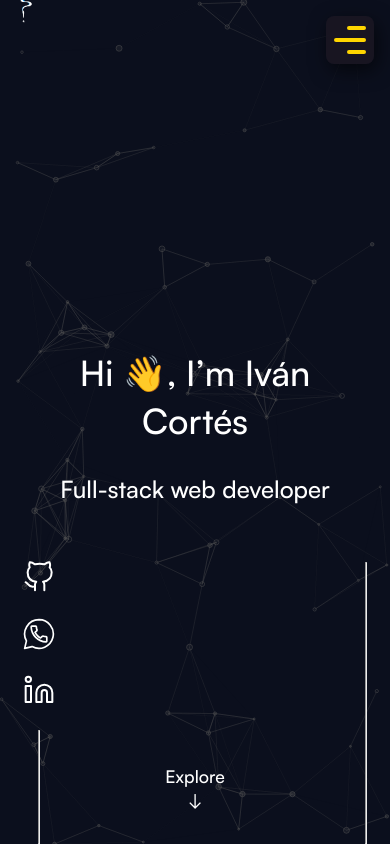
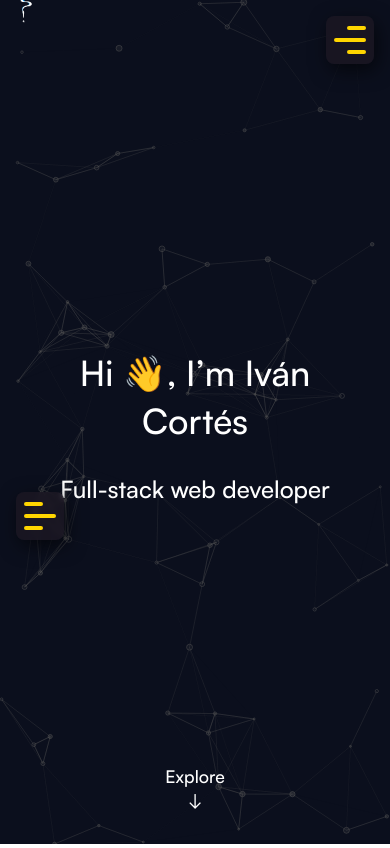
Before and after one commit to icortes99/portfolio, a Gatsby site: page / in a window 390 px wide. Shown: the top 848 px of the page. Built offline with nearby package versions, Linux system fonts and the light colour scheme; Gatsby itself is replaced by a stand-in of ours.

Commit message:
Social media responsive design

```diff
--- a/src/components/socialMedia.js
+++ b/src/components/socialMedia.js
@@ -1,10 +1,20 @@
 import React from 'react'
 import * as styles from '../styles/socialMedia.module.scss'
 import { GitHub, LinkedIn, WhatsApp } from './svgIcons'
+import { useState } from 'react'
 
 export default function SocialMedia(){
+  const [open, setOpen] = useState(false)
+
   return(<>
-    <section className={styles.social}>
+    <div className={ !open ? styles.social_toggle : `${styles.social_toggle} ${styles.social_toggle_open}`} onClick={()=>setOpen(!open)}>
+      <div>
+        <span></span>
+        <span></span>
+        <span></span>
+      </div>
+    </div>
+    <section className={!open ? styles.social : `${styles.social} ${styles.social_open}`}>
       <a href='https://github.com/icortes99' target='_blank' rel="noreferrer">
         <GitHub />
       </a>
--- a/src/styles/socialMedia.module.scss
+++ b/src/styles/socialMedia.module.scss
@@ -48,4 +48,125 @@
       stroke-width: 11;
     }
   }
+
+  &_toggle {
+    display: none;
+  }
 }
+
+@media (max-width: $tablet-width) {
+  .social {
+    left: 1.5rem;
+    overflow: hidden;
+
+    &_line {
+      display: none;
+    }
+
+    & hr {
+      border-color: transparent;
+    }
+
+    & a {
+      transform: translateX(-2rem);
+
+      &:nth-child(2) {
+        transition-delay: .1s;
+      }
+
+      &:nth-child(1) {
+        transition-delay: .25s;
+      }
+    }
+
+    &_open {
+      & a {
+        transform: translateX(0rem);
+
+        &:nth-child(1) {
+          transition-delay: .1s;
+        }
+
+        &:nth-child(2) {
+          transition-delay: .2s;
+        }
+
+        &:nth-child(3) {
+          transition-delay: .25s;
+        }
+      }
+    }
+
+    &_toggle {
+      display: block;
+      position: fixed;
+      left: 1rem;
+      bottom: 19rem;
+      width: 3rem;
+      height: 3rem;
+      background-color: $color-violet-glass;
+      backdrop-filter: blur($blur-filter);
+      border-radius: .5rem;
+      box-shadow: 3px 6px 19px 0px rgba(0,0,0,0.6);
+      -webkit-box-shadow: 3px 6px 19px 0px rgba(0,0,0,0.6);
+      -moz-box-shadow: 3px 6px 19px 0px rgba(0,0,0,0.6);
+      z-index: 999;
+      overflow: hidden;
+
+      & div {
+        width: 100%;
+        height: 100%;
+        position: relative;
+        display: flex;
+        justify-content: center;
+        align-items: center;
+        cursor: pointer;
+
+        & span {
+          position: absolute;
+          width: 2rem;
+          height: .2rem;
+          background: $color-yellow;
+          border-radius: .5rem;
+          transition: .5s;
+
+          &:nth-child(1) {
+            transform: translateY(-.75rem);
+            width: 1.2rem;
+            left: .5rem;
+          }
+
+          &:nth-child(2) {
+            transform: translateY(.75rem);
+            width: 1.2rem;
+            left: .5rem;
+          }
+        }
+      }
+
+      &_open {
+        & div {
+          z-index: 999;
+          & span {
+
+            &:nth-child(3) {
+              transform: translateX(3rem);
+            }
+
+            &:nth-child(1) {
+              width: 2rem;
+              transform: translateY(0rem) rotate(45deg);
+              transition-delay: 0.075s;
+            }
+
+            &:nth-child(2) {
+              transform: translateY(0rem) rotate(315deg);
+              width: 2rem;
+              transition-delay: 0.05s;
+            }
+          }
+        }
+      }
+    }
+  }
+}
```
